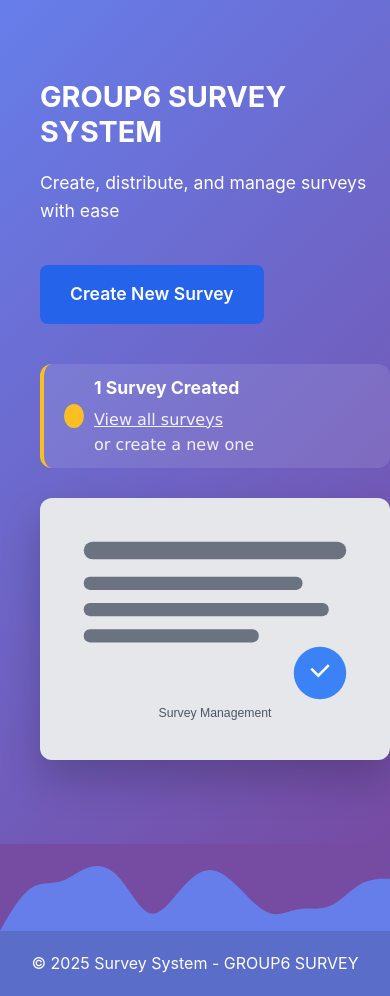
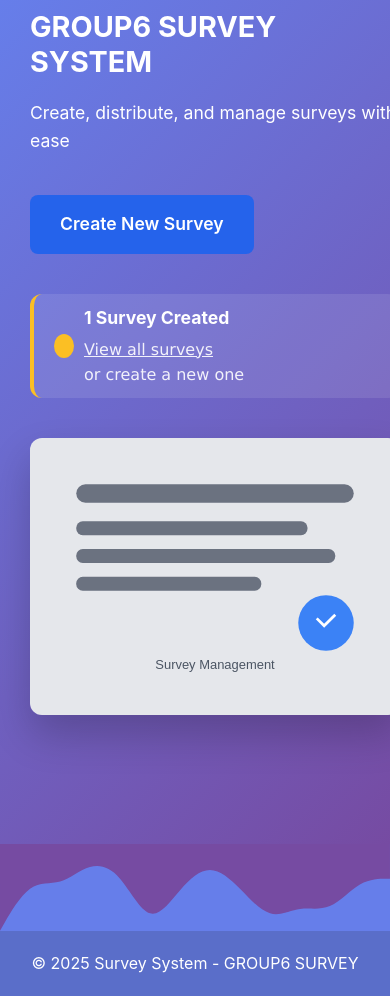
Before and after one commit to Danielambrose-web/GROUP6-Survey-Application, a Flask app: page / in a window 390 px wide; the page is wider, and only the part inside the window is pictured. Shown: the part 50-1046 px from the top of that part. Run offline with Flask 3, Linux system fonts and the light colour scheme; data comes from the database, SQL or seed files in the repository.

Commit message:
Update styles.css

```diff
--- a/static/styles.css
+++ b/static/styles.css
@@ -1203,11 +1203,11 @@ a {
     }
     .hero-container {
         width: 100%;
-        margin: 0 10px;
-        padding: 0 10px;
-        gap: 30px;
+        margin: 0 0;
+        padding: 0 0;
     }
     .hero-section {
         width: 100%;
+        padding: 10px;
     }
 }
```
